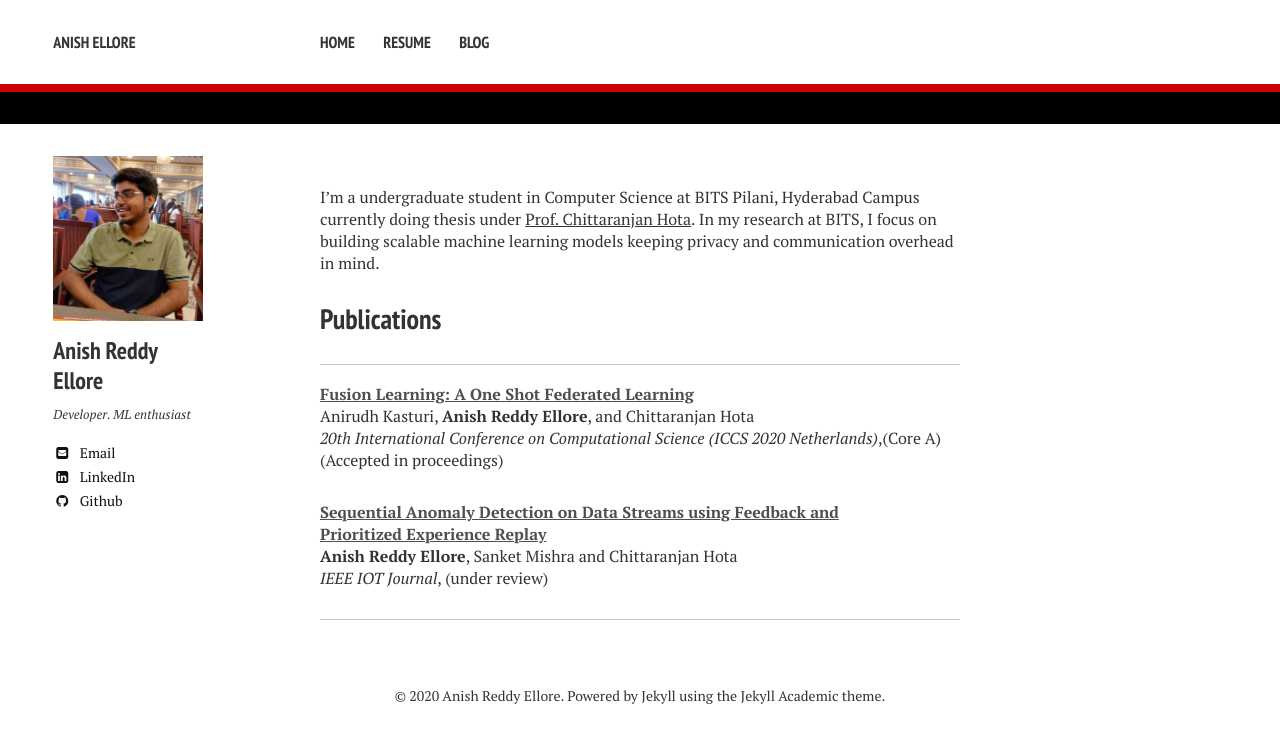
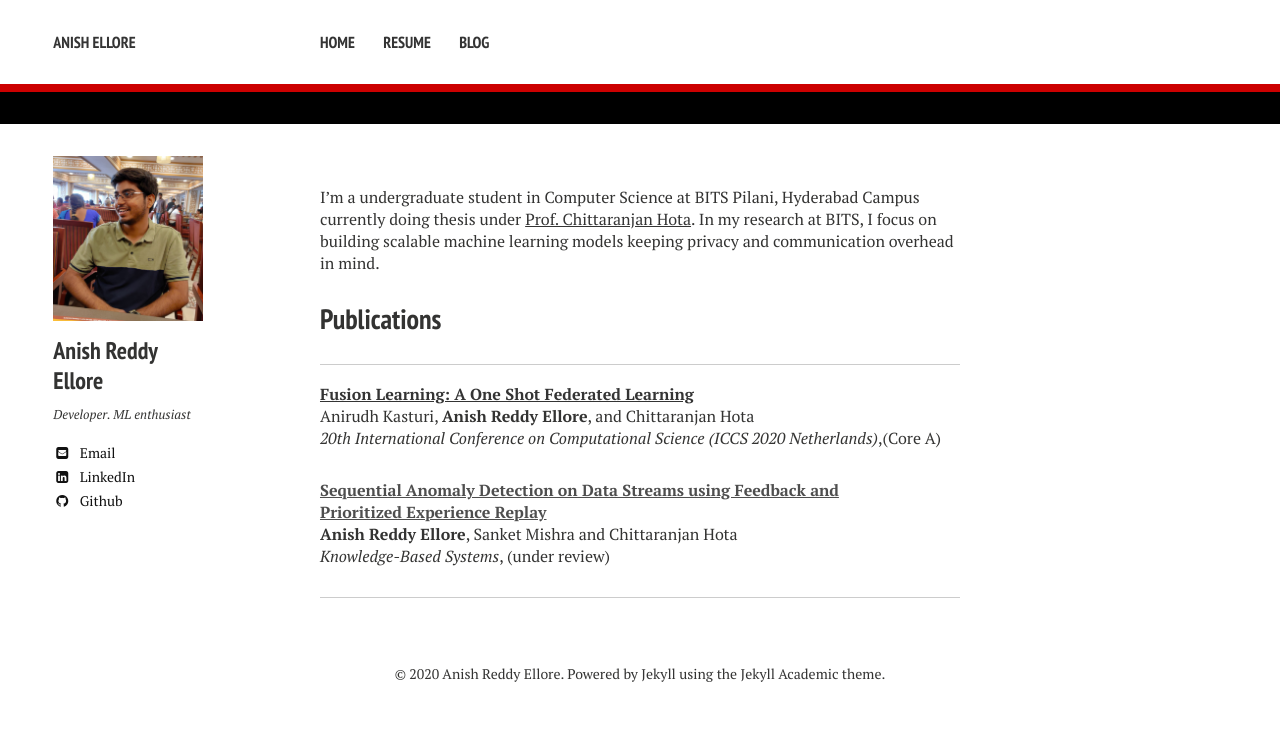
Before and after one commit to AnishEllore/anishellore.github.io, a Jekyll site: the page built from index.md, in a window 1280 px wide. Shown: the top 743 px of the page. Built offline with Jekyll 4.4.1, drawn with Linux system fonts in a browser that asks for light colours; nearby versions of some CDN libraries.

Commit message:
Update index.md

```diff
--- a/index.md
+++ b/index.md
@@ -7,16 +7,16 @@ I'm a undergraduate student in Computer Science at BITS Pilani, Hyderabad Campus
 ## Publications
 ----
 
-[**Fusion Learning: A One Shot Federated Learning**]()
+[**Fusion Learning: A One Shot Federated Learning**](https://link.springer.com/chapter/10.1007/978-3-030-50420-5_31)
 <br />
 Anirudh Kasturi, **Anish Reddy Ellore**, and Chittaranjan Hota
 <br />
 _20th International Conference on Computational Science (ICCS 2020 Netherlands)_,(Core A)
 <br />
-(Accepted in proceedings)
+
 
 [**Sequential Anomaly Detection on Data Streams using Feedback and <br /> Prioritized Experience Replay**]()
 <br />
 **Anish Reddy Ellore**, Sanket Mishra and Chittaranjan Hota
 <br />
-_IEEE IOT Journal_, (under review)
+_Knowledge-Based Systems_, (under review)
```
